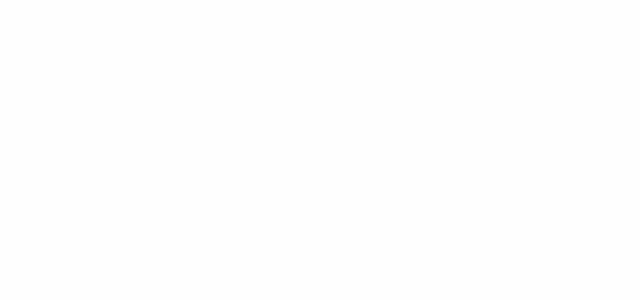
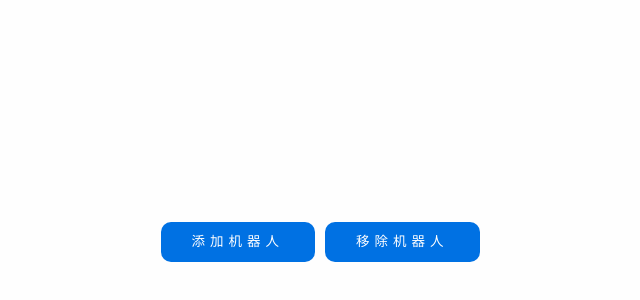
Before and after one commit to sbx0/nextjs, a Next.js app: page /room/components/roomDashboard in a window 1280 px wide. Shown: the part 348-648 px from the top of the page, without its empty margins (256-896 px from the left). Built offline with nearby package versions, Linux system fonts and the light colour scheme.

Commit message:
add/remove RandomBot to current room

```diff
--- /dev/null
+++ b/apis/unoBot.js
@@ -0,0 +1,4 @@
+import {get} from '../utils/http'
+
+export const addUnoBot = (params, cookies, additionalHeaders) => get('/UNO/bot/add/' + params.roomCode, null, cookies, additionalHeaders);
+export const removeUnoBot = (params, cookies, additionalHeaders) => get('/UNO/bot/remove/' + params.roomCode, null, cookies, additionalHeaders);
--- a/components/i18n/enUS.js
+++ b/components/i18n/enUS.js
@@ -22,4 +22,8 @@
     blue: 'blue',
     red: 'red',
     green: 'green',
+    addBot: 'add bot',
+    removeBot: 'remove bot',
+    addingBot: 'adding bot',
+    removingBot: 'removing bot',
 }
--- a/components/i18n/zhCN.js
+++ b/components/i18n/zhCN.js
@@ -22,4 +22,8 @@
     blue: '蓝',
     red: '红',
     green: '绿',
+    addBot: '添加机器人',
+    removeBot: '移除机器人',
+    addingBot: '正在添加机器人',
+    removingBot: '正在移除机器人',
 }
--- a/pages/room/components/roomDashboard.js
+++ b/pages/room/components/roomDashboard.js
@@ -8,6 +8,7 @@
 import {gameActionType, GameContext} from "./roomDetail";
 import {startUnoRoom} from "../../../apis/unoRoom";
 import {joinRoom, quitRoom} from "../../../apis/unoRoomUser";
+import {addUnoBot, removeUnoBot} from "../../../apis/unoBot";
 
 export default function RoomDashboard() {
     const language = useContext(LanguageContext);
@@ -121,6 +122,28 @@
             </div>
         </div> : <></>}
         <div className={styles.board}>
+            <CallApiButton
+                buttonText={language.addBot}
+                loadingText={language.addingBot}
+                api={addUnoBot}
+                params={{
+                    "roomCode": sseState?.roomCode, "instance-id": sseState?.serviceInstanceId,
+                }}
+                onSuccess={() => {
+
+                }}
+            />
+            <CallApiButton
+                buttonText={language.removeBot}
+                loadingText={language.removingBot}
+                api={removeUnoBot}
+                params={{
+                    "roomCode": sseState?.roomCode, "instance-id": sseState?.serviceInstanceId,
+                }}
+                onSuccess={() => {
+
+                }}
+            />
             {state?.roomInfo?.roomStatus === 0 ? <CallApiButton
                 buttonText={(state?.roomInfo?.isIAmIn ? language.quitRoom : language.joinRoom) + state?.inNumber + '/' + state?.allNumber}
                 loadingText={(state?.roomInfo?.isIAmIn ? language.quitingRoom : language.joiningRoom)}
```
